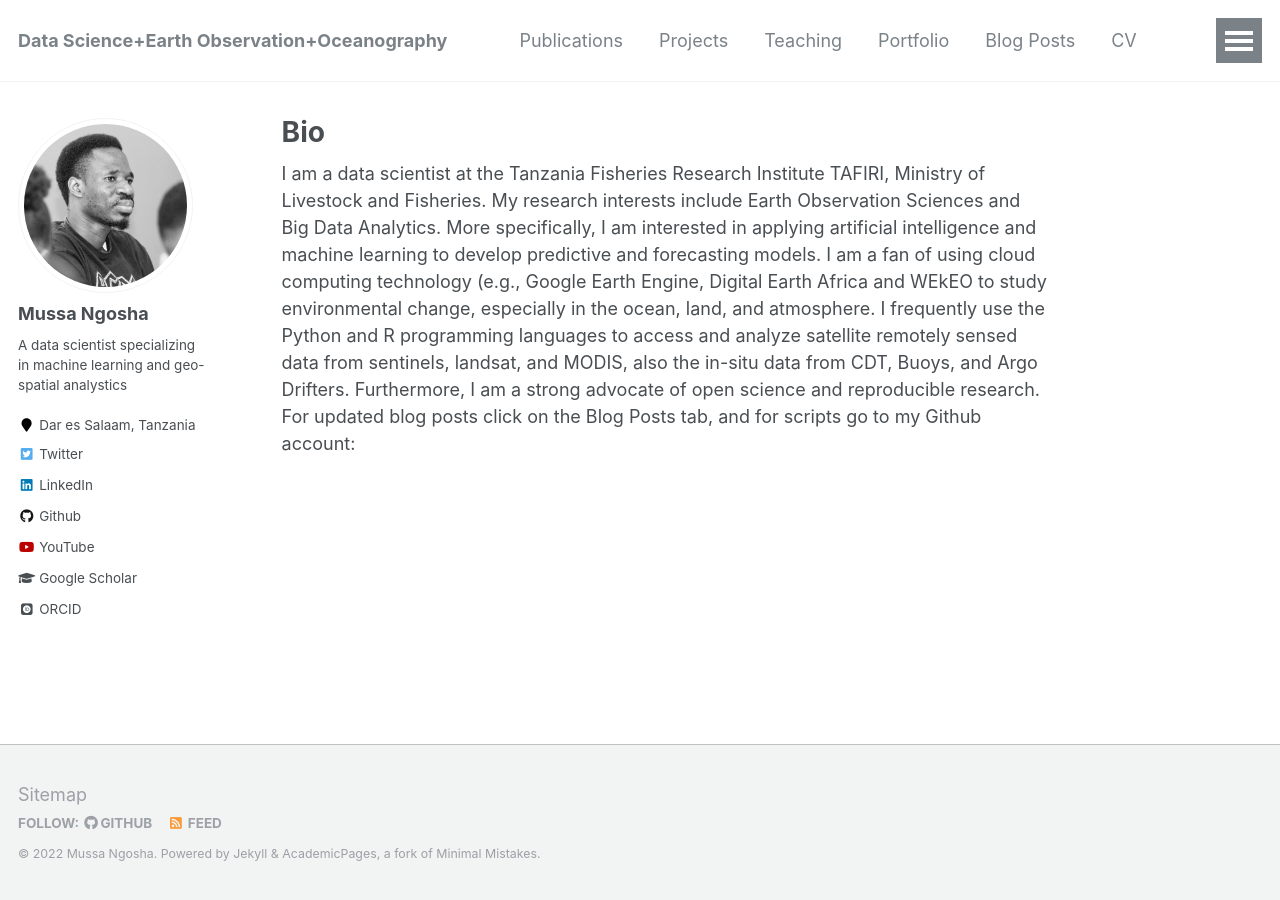
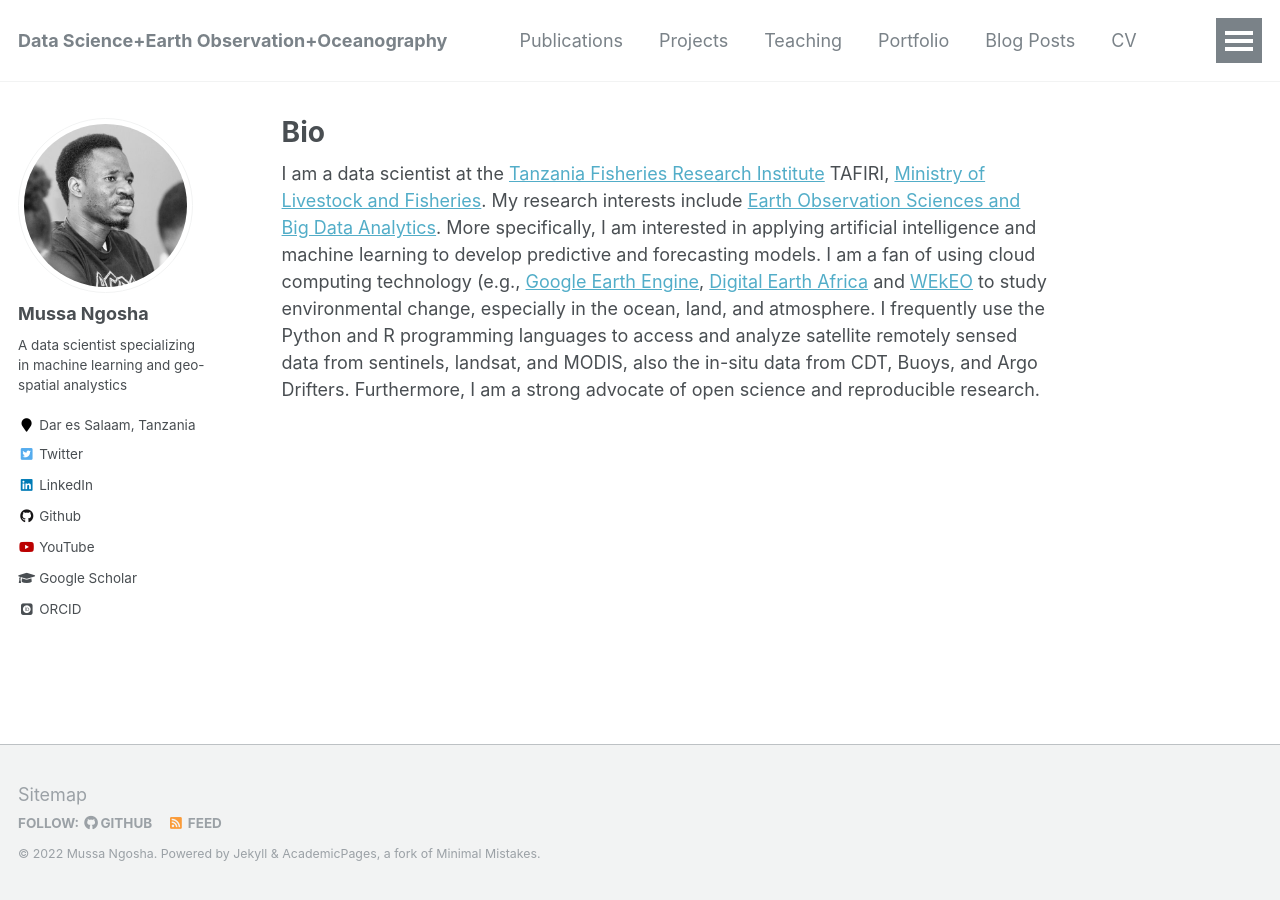
Before and after one commit to NgoshaJr/ngoshajr.github.io, a Jekyll site: the page built from _pages/about.md, in a window 1280 px wide. Built offline with Jekyll 4.4.1, drawn with Linux system fonts in a browser that asks for light colours; some web fonts are replaced.

Commit message:
Update about.md

```diff
--- a/_pages/about.md
+++ b/_pages/about.md
@@ -7,4 +7,4 @@ redirect_from:
   - /about/
   - /about.html
 ---
-I am a data scientist at the Tanzania Fisheries Research Institute TAFIRI, Ministry of Livestock and Fisheries. My research interests include Earth Observation Sciences and Big Data Analytics. More specifically, I am interested in applying artificial intelligence and machine learning to develop predictive and forecasting models. I am a fan of using cloud computing technology (e.g., Google Earth Engine, Digital Earth Africa and WEkEO to study environmental change, especially in the ocean, land, and atmosphere. I frequently use the Python and R programming languages to access and analyze satellite remotely sensed data from sentinels, landsat, and MODIS, also the in-situ data from CDT, Buoys, and Argo Drifters. Furthermore, I am a strong advocate of open science and reproducible research. For updated blog posts click on the Blog Posts tab, and for scripts go to my Github account:[](https://github.com/NgoshaJr)
+I am a data scientist at the [Tanzania Fisheries Research Institute](https://tafiri.go.tz/) TAFIRI, [Ministry of Livestock and Fisheries](https://www.mifugouvuvi.go.tz). My research interests include [Earth Observation Sciences and Big Data Analytics](). More specifically, I am interested in applying artificial intelligence and machine learning to develop predictive and forecasting models. I am a fan of using cloud computing technology (e.g., [Google Earth Engine](https://earthengine.google.com/), [Digital Earth Africa](https://www.digitalearthafrica.org/) and [WEkEO](https://www.wekeo.eu/) to study environmental change, especially in the ocean, land, and atmosphere. I frequently use the Python and R programming languages to access and analyze satellite remotely sensed data from sentinels, landsat, and MODIS, also the in-situ data from CDT, Buoys, and Argo Drifters. Furthermore,  I am a strong advocate of open science and reproducible research.
```
